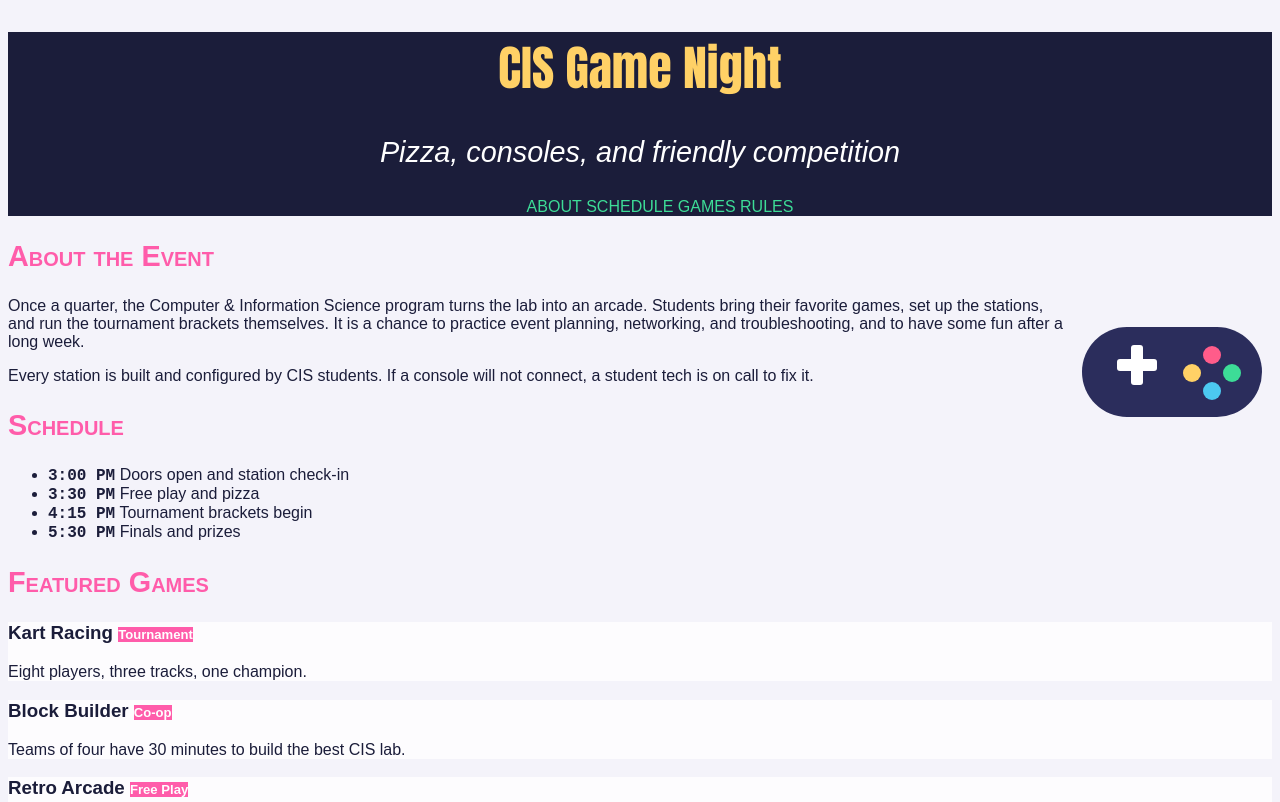
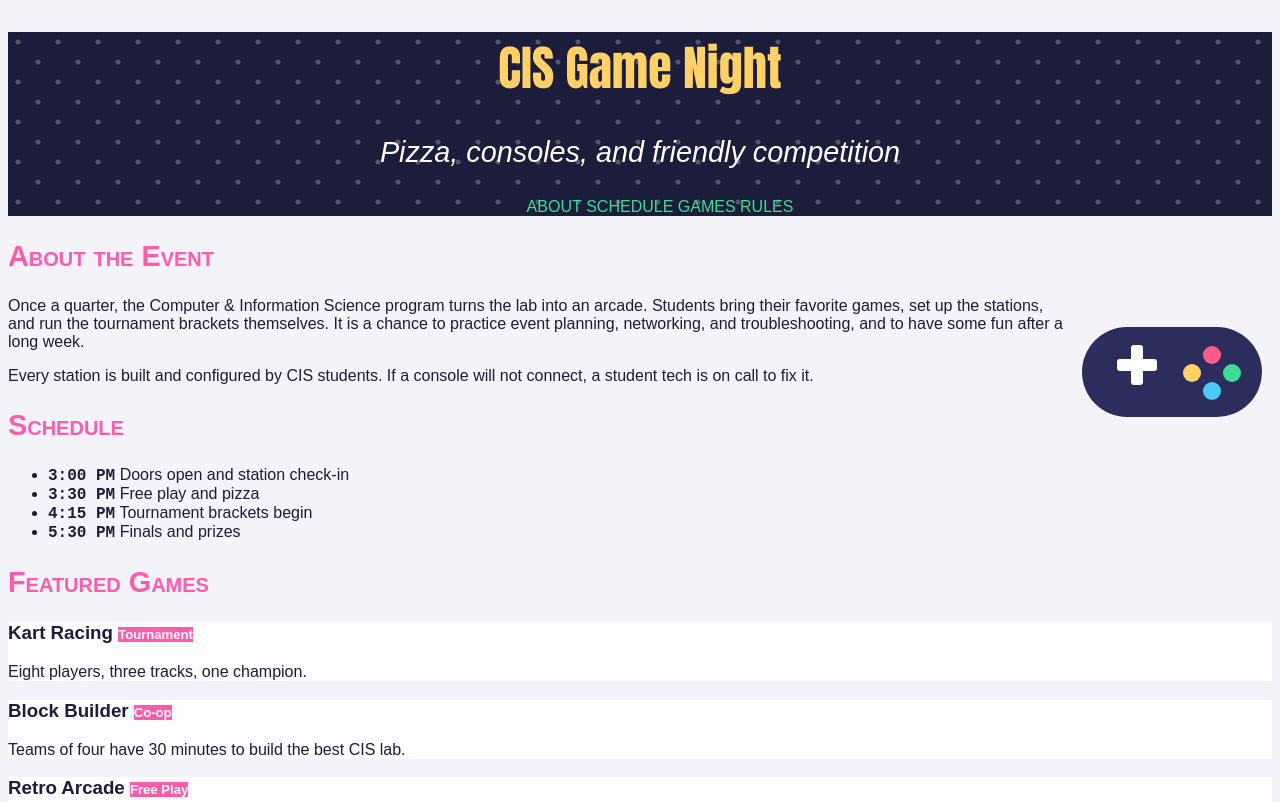
Before and after one commit to Salsabandito/CIS26-27-Juniors, a plain HTML site: page gameNight/gamenight.html in a window 1280 px wide. Shown: the top 802 px of the page. Drawn offline with Linux system fonts and the light colour scheme.

Commit message:
CIS Game Night finishing touch

```diff
--- a/gameNight/css/gamenight.css
+++ b/gameNight/css/gamenight.css
@@ -39,7 +39,7 @@ h2{
 
 /* Step 3: Background shorthand (header) and footer colors */
 header{
-   background:var(--night) url("..images/dots.svg")
+   background:var(--night) url("../images/dots.svg")
 }
 
 footer{
```
